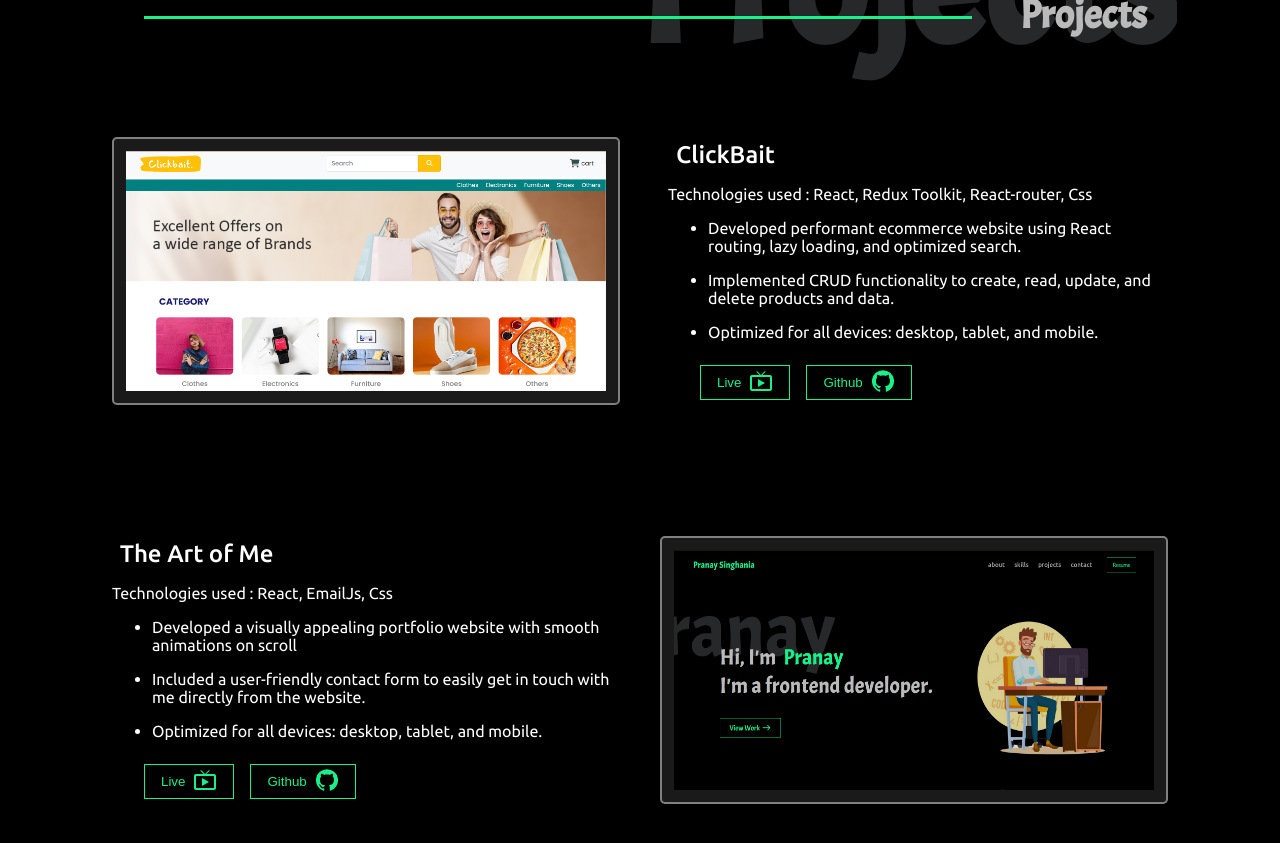
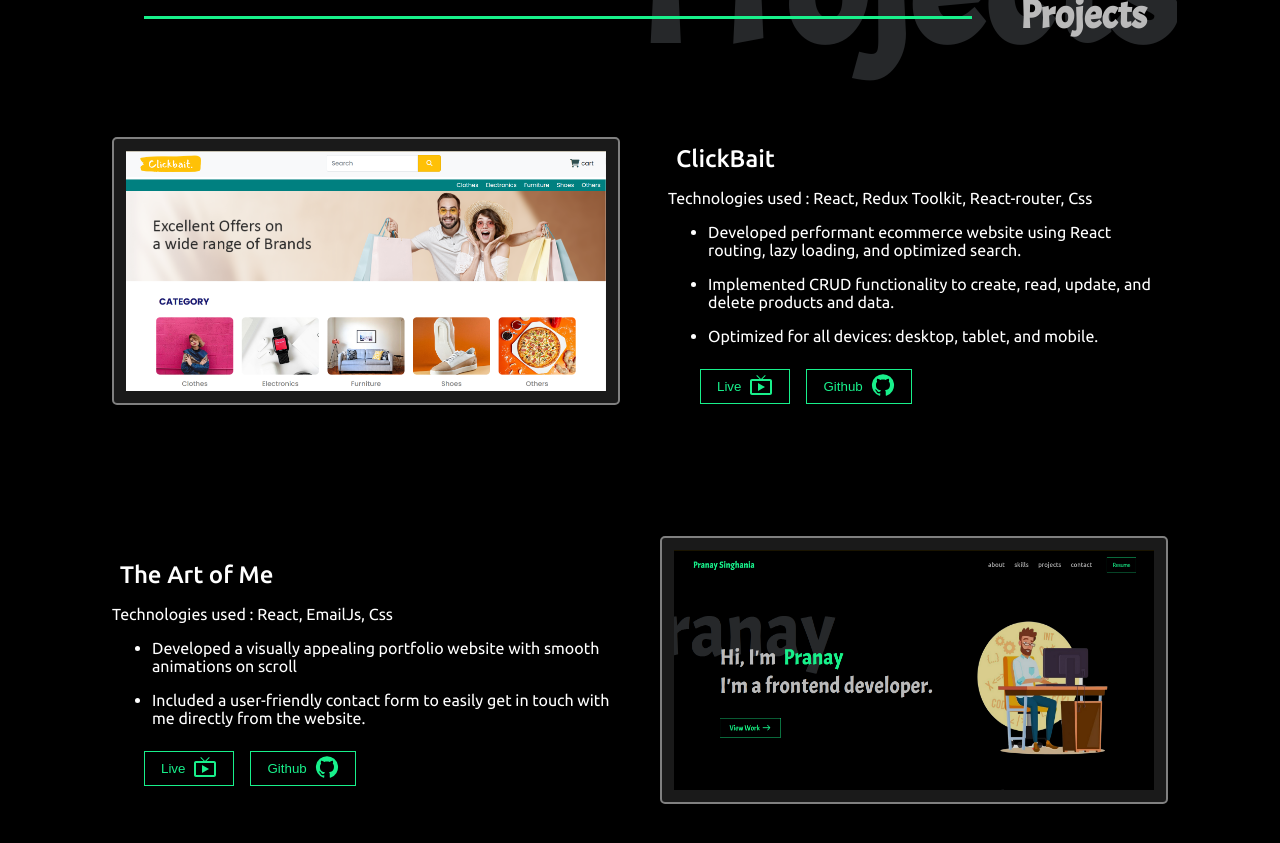
Before and after one commit to Pranay-Singhania/The-Art-of-Me, a React (Create React App) app: page / in a window 1280 px wide. Shown: the part 2240-3083 px from the top of the page. Built offline with nearby package versions, Linux system fonts and the light colour scheme.

Commit message:
improved css

```diff
--- a/src/pages/ProjectsPage/ProjectsPage.css
+++ b/src/pages/ProjectsPage/ProjectsPage.css
@@ -52,6 +52,11 @@
     padding-top: 4rem;
     padding-bottom: 4rem;
     font-family: var(--font-ubuntu);
+}
+.centerdiv{
+    display: flex;
+    justify-content: center;
+    align-items: center;
 }
 .projectone-links{
     display: flex;
--- a/src/pages/ProjectsPage/ProjectsPage.js
+++ b/src/pages/ProjectsPage/ProjectsPage.js
@@ -18,6 +18,7 @@ const ProjectsPage = () => {
             <div className="project-image-container1" data-aos="fade-right" data-aos-duration="1000">
               <img src={ecom_pc} alt="" className="projects-page-img" />
             </div>
+            <div className="centerdiv">
               <div className="project-description-container" data-aos="fade-left" data-aos-duration="1000">
                 <h2>ClickBait</h2>
                 <p>
@@ -49,7 +50,9 @@ const ProjectsPage = () => {
                 </div>
               </div>
             </div>
+          </div>
           <div className="project-box">
+            <div className="centerdiv">
               <div className="project-description-container" data-aos="fade-right" data-aos-duration="1000">
                 <h2>The Art of Me</h2>
                 <p>
@@ -59,7 +62,6 @@ const ProjectsPage = () => {
                 <ul>
                   <li>Developed a visually appealing portfolio website with smooth animations on scroll</li>
                   <li>Included a user-friendly contact form to easily get in touch with me directly from the website.</li>
-                <li>Optimized for all devices: desktop, tablet, and mobile.</li>
                 </ul>
                 <div className="projecttwo-links">
                   <Link to="home" smooth={true} duration={250}>
@@ -80,6 +82,7 @@ const ProjectsPage = () => {
                   </a>
                 </div>
               </div>
+            </div>
             <div className="project-image-container2" data-aos="fade-left" data-aos-duration="1000">
               <img src={portfolio_pc} alt="" className="projects-page-img" />
             </div>
```
Lines whose indentation alone changed are shown as unchanged.
